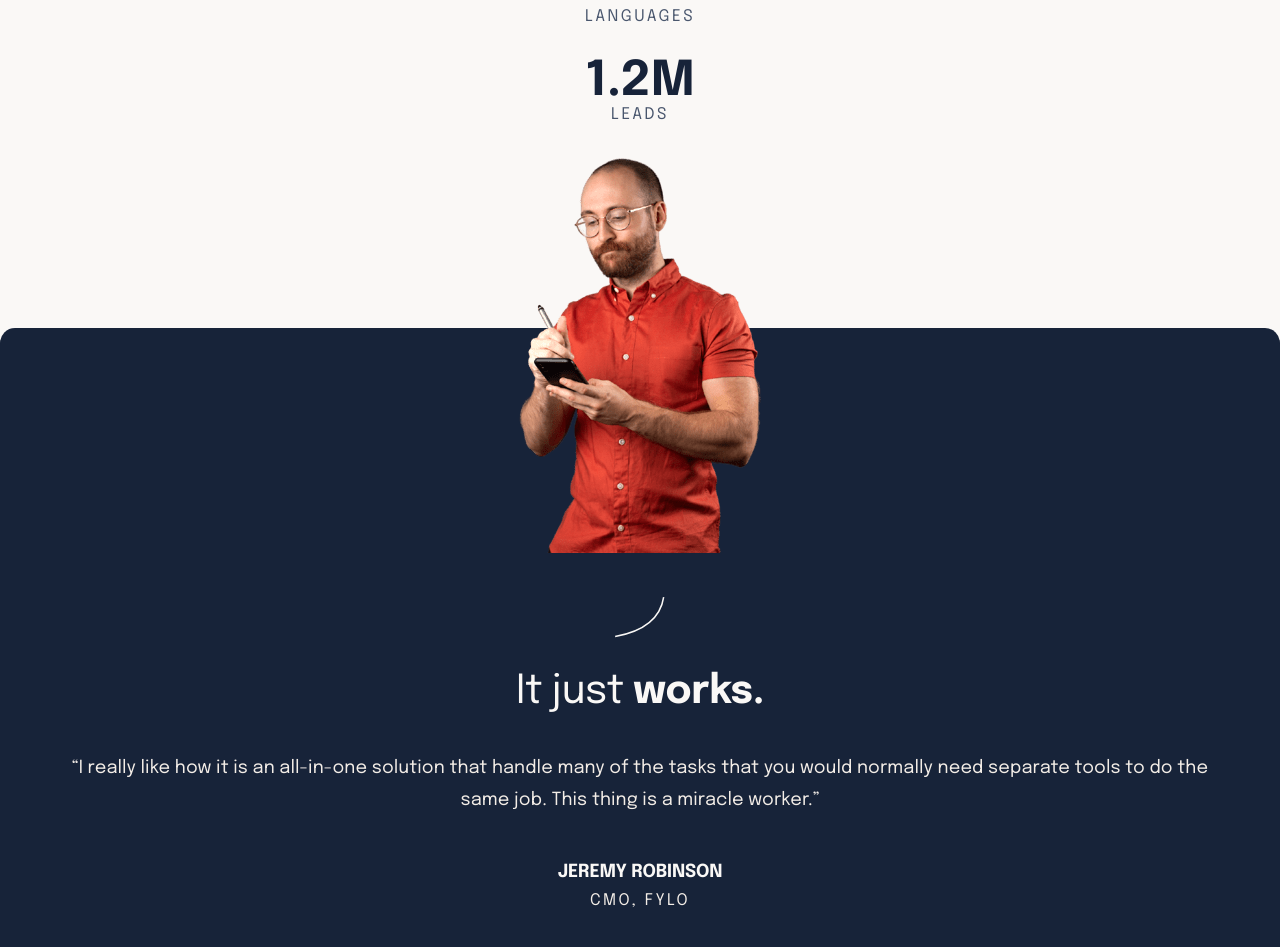
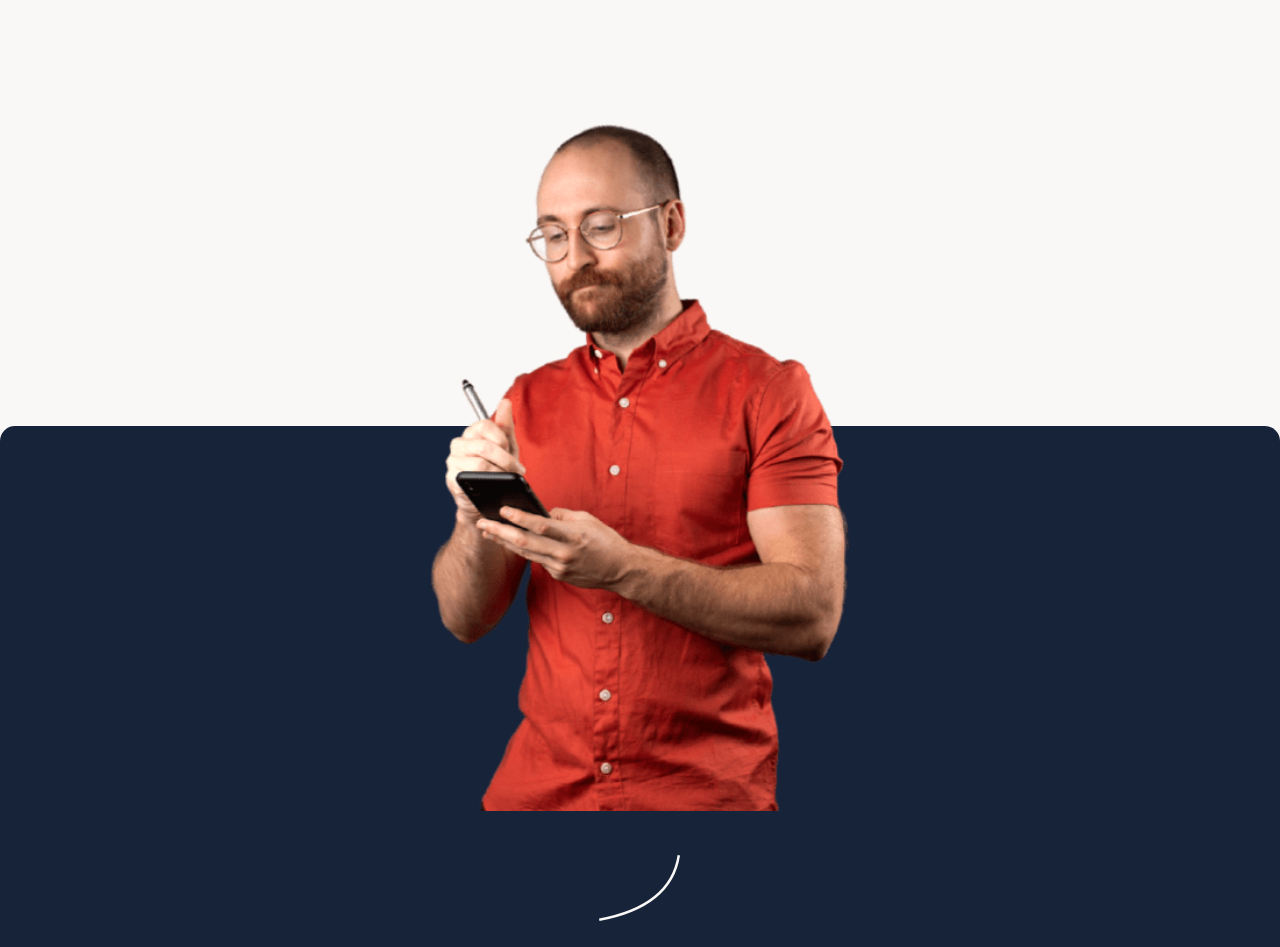
Before and after one commit to waldekglaz/suite-landing-page, a React (Create React App) app: page / in a window 1280 px wide. Shown: the part 1185-2132 px from the top of the page. Built offline with nearby package versions, Linux system fonts and the light colour scheme.

Commit message:
main 768px

```diff
--- a/src/components/main/Counter.css
+++ b/src/components/main/Counter.css
@@ -11,3 +11,12 @@
   color: #49566d;
   letter-spacing: 2.5px;
 }
+@media (min-width: 768px) {
+  .counter {
+    margin-bottom: 0;
+  }
+  .counter__number {
+    font-size: 6.25vw;
+    line-height: 7.29vw;
+  }
+}
--- a/src/components/main/Main.css
+++ b/src/components/main/Main.css
@@ -0,0 +1,6 @@
+@media (min-width: 768px) {
+  .counters {
+    display: flex;
+    justify-content: space-around;
+  }
+}
--- a/src/components/main/Main.js
+++ b/src/components/main/Main.js
@@ -1,6 +1,7 @@
 import React from "react";
 import Counter from "./Counter";
 import Statement from "./Statement";
+import "./Main.css";
 
 const Main = () => {
   return (
--- a/src/components/main/Statement.css
+++ b/src/components/main/Statement.css
@@ -48,3 +48,28 @@
   color: #f3ede7;
   line-height: 26px;
 }
+@media (min-width: 768px) {
+  .statement {
+    margin-top: 35.54vw;
+  }
+  .statement__pattern {
+    width: 6.38vw;
+  }
+  .statement__img {
+    width: 32.815vw;
+    margin-top: -23.567vw;
+  }
+  .statement__title {
+    font-size: 5.208vw;
+  }
+  .statement__text {
+    font-size: 2.34375vw;
+    line-height: 4.166vw;
+  }
+  .statement__author {
+    font-size: 2.34375vw;
+  }
+  .statement__author cite {
+    font-size: 2.0833vw;
+  }
+}
--- a/src/components/main/Statement.js
+++ b/src/components/main/Statement.js
@@ -7,7 +7,7 @@ const Statement = () => {
   return (
     <section className="statement">
       <picture>
-        <source srcset={jeremyLarge} media="(min-width: 1440px)"></source>
+        <source srcset={jeremyLarge} media="(min-width: 768px)"></source>
 
         <img className="statement__img" src={jeremySmall} alt="suit graphic" />
       </picture>
```
